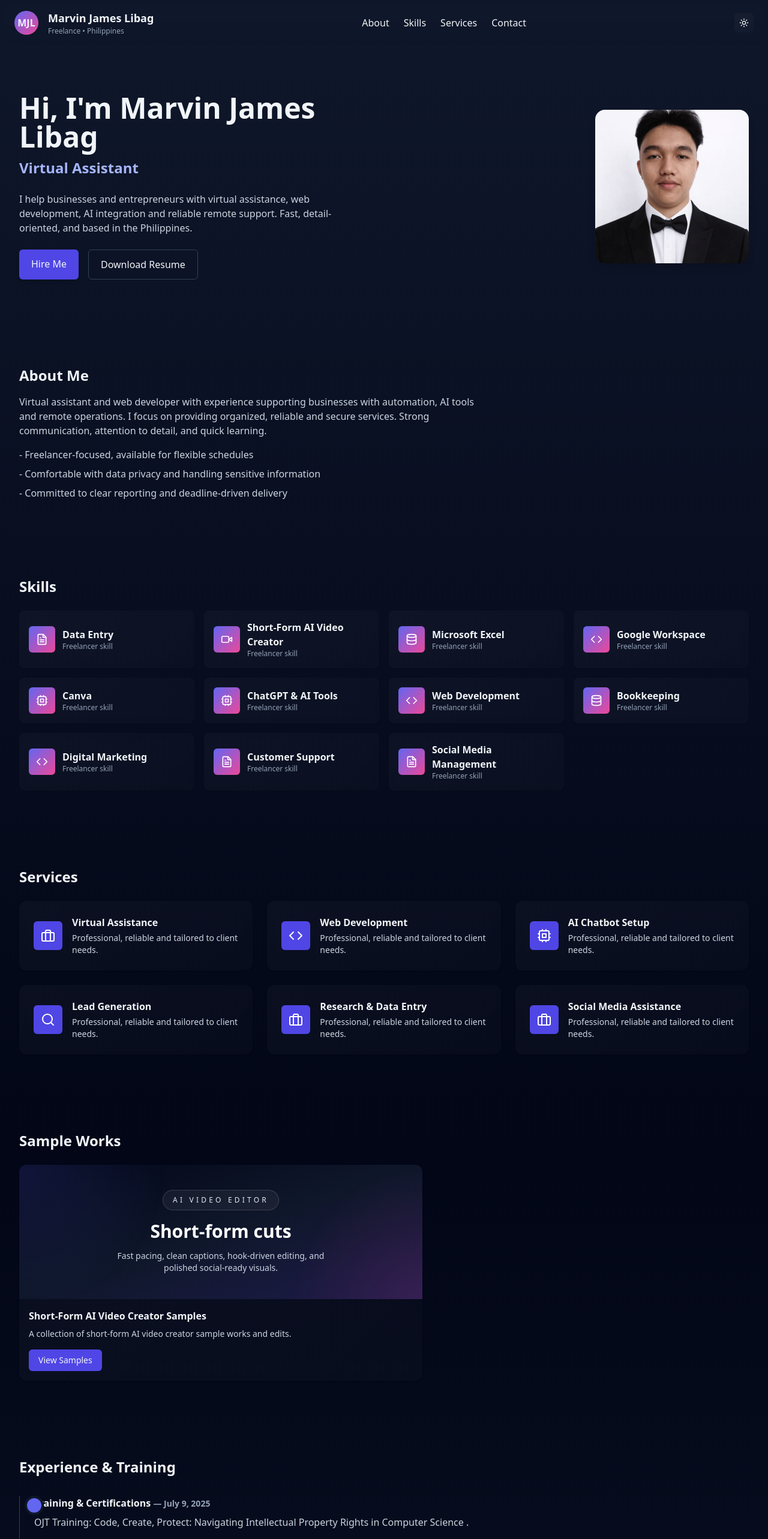
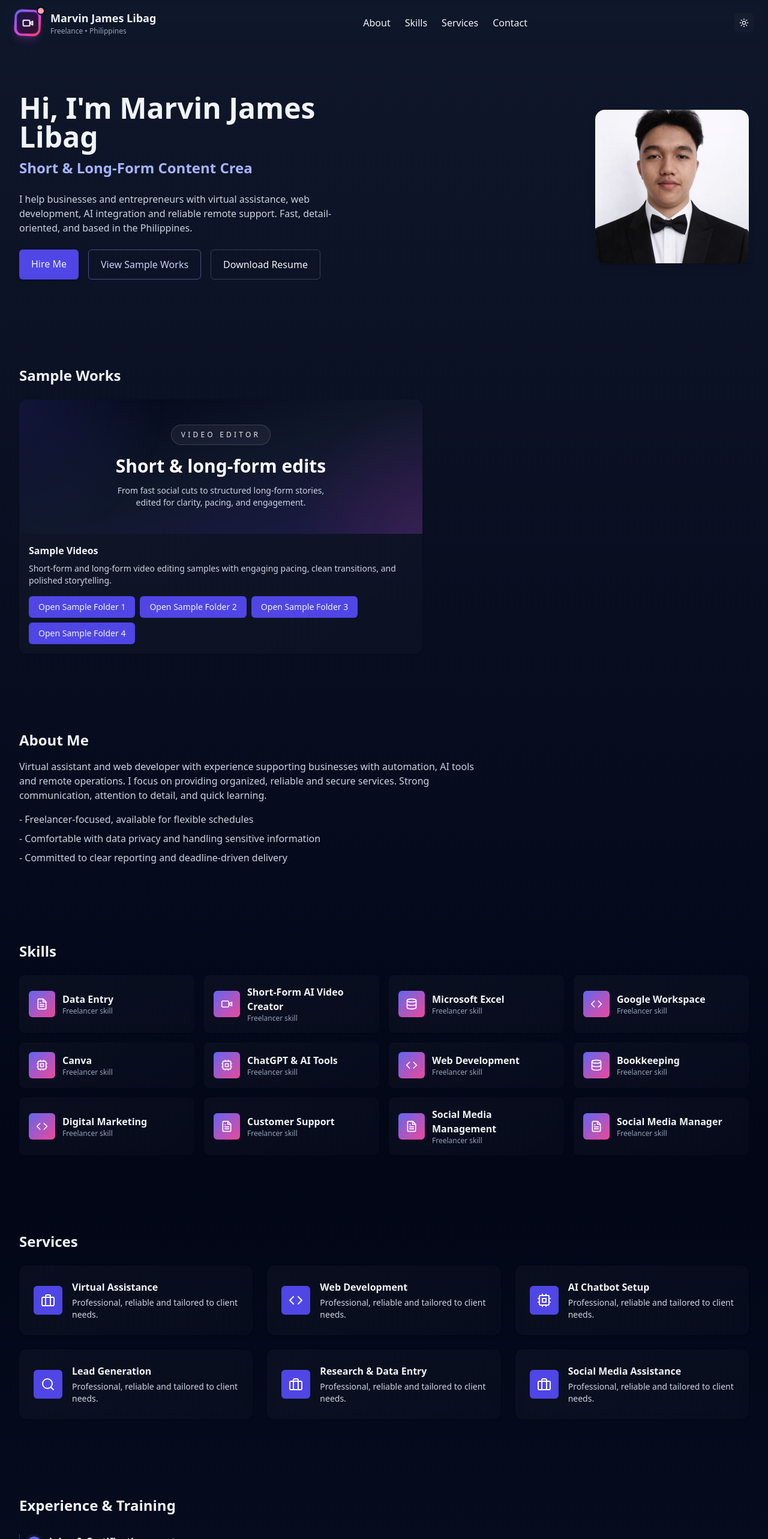
Before and after one commit to Semaj00/onlinejobs-portfolio, a React (Vite) app: page / in a window 1280 px wide. Shown: the top 2566 px of the page at 60% size. Built offline with nearby package versions, Linux system fonts and the light colour scheme; the HTML template or start-up script is replaced by a standard one.

Commit message:
Update portfolio branding and sample videos

```diff
--- a/src/App.jsx
+++ b/src/App.jsx
@@ -34,10 +34,10 @@ export default function App(){
       <Navbar onToggleTheme={toggleTheme} theme={theme} />
       <main className="container mx-auto px-6 lg:px-8">
         <Hero />
+        <Portfolio />
         <About />
         <Skills />
         <Services />
-        <Portfolio />
         <Timeline />
         <Testimonials />
         <Contact />
--- a/src/components/Hero.jsx
+++ b/src/components/Hero.jsx
@@ -14,8 +14,9 @@ export default function Hero(){
           <h2 className="mt-3 text-2xl text-indigo-300 font-semibold"><Typing /></h2>
           <p className="mt-6 max-w-xl text-slate-300">I help businesses and entrepreneurs with virtual assistance, web development, AI integration and reliable remote support. Fast, detail-oriented, and based in the Philippines.</p>
 
-          <div className="mt-6 flex gap-4">
+          <div className="mt-6 flex flex-wrap gap-4">
             <a href="#contact" className="px-5 py-3 bg-indigo-600 hover:bg-indigo-500 rounded-md shadow-md">Hire Me</a>
+            <a href="#portfolio" className="px-5 py-3 border border-indigo-400/50 text-indigo-200 rounded-md hover:bg-indigo-500/10">View Sample Works</a>
             <a href={resumeUrl} className="px-5 py-3 border border-slate-700 rounded-md" target="_blank" rel="noreferrer">Download Resume</a>
           </div>
         </motion.div>
--- a/src/components/Navbar.jsx
+++ b/src/components/Navbar.jsx
@@ -1,5 +1,5 @@
 import React, { useState } from 'react'
-import { Moon, Sun, Menu, X } from 'lucide-react'
+import { Moon, Sun, Menu, X, Video } from 'lucide-react'
 
 export default function Navbar({ onToggleTheme, theme }){
   const [open, setOpen] = useState(false)
@@ -8,7 +8,12 @@ export default function Navbar({ onToggleTheme, theme }){
     <header className="sticky top-0 z-30 bg-transparent backdrop-blur-sm">
       <nav className="container mx-auto px-6 py-4 flex items-center justify-between">
         <div className="flex items-center gap-4">
-          <div className="w-10 h-10 rounded-full bg-gradient-to-br from-indigo-500 to-pink-500 flex items-center justify-center font-bold">MJL</div>
+          <div aria-label="MJL video editor logo" className="relative w-11 h-11 rounded-xl bg-gradient-to-br from-indigo-500 via-fuchsia-500 to-rose-500 flex items-center justify-center shadow-lg shadow-fuchsia-500/20 rotate-3">
+            <div className="w-9 h-9 rounded-lg bg-slate-950/80 flex items-center justify-center -rotate-3">
+              <Video size={19} strokeWidth={2.4} className="text-white" />
+            </div>
+            <span className="absolute -right-1 -top-1 w-2.5 h-2.5 rounded-full bg-rose-300 ring-2 ring-slate-950" />
+          </div>
           <div>
             <a href="#" className="text-lg font-semibold">Marvin James Libag</a>
             <div className="text-xs text-slate-400">Freelance • Philippines</div>
--- a/src/components/Portfolio.jsx
+++ b/src/components/Portfolio.jsx
@@ -1,10 +1,22 @@
 import React from 'react'
 import { motion } from 'framer-motion'
 
-const sampleWorkUrl = 'https://drive.google.com/drive/folders/1MdxkNaUcdv6n_X-kwLI7up3sdyVKz9f9?usp=drive_link'
+const SAMPLE_FOLDERS = [
+  'https://drive.google.com/drive/folders/1bWH-Ofo0lZOdXv0Czi2xCayNiE_Bf5Kw?usp=drive_link',
+  'https://drive.google.com/drive/folders/1SRri50KvRetiowejKED2F44e3EUM1oVD?usp=drive_link',
+  'https://drive.google.com/drive/folders/1gg8JZ0cSCX0hPIpn-Med3L7VhGJlrNmy?usp=drive_link',
+  'https://drive.google.com/drive/folders/16aAvQ1JLsPt4_xAM1lar1shlFYochSN5?usp=drive_link'
+]
 
 const PROJECTS = [
-  {title:'Short-Form AI Video Creator Samples', desc:'A collection of short-form AI video creator sample works and edits.', href: sampleWorkUrl, cta: 'View Samples'}
+  {
+    title:'Sample Videos',
+    desc:'Short-form and long-form video editing samples with engaging pacing, clean transitions, and polished storytelling.',
+    tag:'Video Editor',
+    visualTitle:'Short & long-form edits',
+    visualDesc:'From fast social cuts to structured long-form stories, edited for clarity, pacing, and engagement.',
+    folders: SAMPLE_FOLDERS
+  }
 ]
 
 export default function Portfolio(){
@@ -18,25 +30,28 @@ export default function Portfolio(){
               <div className="absolute inset-0 opacity-35 bg-[radial-gradient(circle_at_top_left,_rgba(99,102,241,0.45),_transparent_35%),radial-gradient(circle_at_bottom_right,_rgba(236,72,153,0.35),_transparent_32%)]" />
               <div className="relative z-10 flex flex-col items-center text-center px-6">
                 <div className="mb-4 flex items-center gap-2 rounded-full border border-white/15 bg-white/5 px-4 py-2 text-xs uppercase tracking-[0.35em] text-slate-200">
-                  AI Video Editor
+                  {p.tag}
                 </div>
-                <div className="text-3xl font-extrabold text-white leading-tight">Short-form cuts</div>
-                <p className="mt-3 max-w-sm text-sm text-slate-300">Fast pacing, clean captions, hook-driven editing, and polished social-ready visuals.</p>
+                <div className="text-3xl font-extrabold text-white leading-tight">{p.visualTitle}</div>
+                <p className="mt-3 max-w-sm text-sm text-slate-300">{p.visualDesc}</p>
               </div>
             </div>
             <div className="p-4">
               <h4 className="font-semibold">{p.title}</h4>
               <p className="text-slate-300 text-sm mt-2">{p.desc}</p>
-              {p.href && (
-                <a
-                  href={p.href}
-                  target="_blank"
-                  rel="noreferrer"
-                  className="inline-flex mt-4 px-4 py-2 rounded-md bg-indigo-600 hover:bg-indigo-500 transition text-sm font-medium"
-                >
-                  {p.cta}
-                </a>
-              )}
+              <div className="mt-4 flex flex-wrap gap-2">
+                {p.folders.map((folder, index) => (
+                  <a
+                    href={folder}
+                    target="_blank"
+                    rel="noreferrer"
+                    className="inline-flex px-4 py-2 rounded-md bg-indigo-600 hover:bg-indigo-500 transition text-sm font-medium"
+                    key={folder}
+                  >
+                    Open Sample Folder {index + 1}
+                  </a>
+                ))}
+              </div>
             </div>
           </motion.div>
         ))}
--- a/src/components/Skills.jsx
+++ b/src/components/Skills.jsx
@@ -13,7 +13,8 @@ const SKILLS = [
   {name:'Bookkeeping', icon: Database},
   {name:'Digital Marketing', icon: Code},
   {name:'Customer Support', icon: FileText},
-  {name:'Social Media Management', icon: FileText}
+  {name:'Social Media Management', icon: FileText},
+  {name:'Social Media Manager', icon: FileText}
 ]
 
 export default function Skills(){
--- a/src/components/Typing.jsx
+++ b/src/components/Typing.jsx
@@ -1,8 +1,10 @@
 import React, { useEffect, useState } from 'react'
 
 const TITLES = [
-  'Virtual Assistant',
-  'Web Developer'
+  'Short & Long-Form Editor',
+  'Web Developer',
+  'Social Media Manager',
+  'Short & Long-Form Content Creator'
 ]
 
 export default function Typing(){
```
